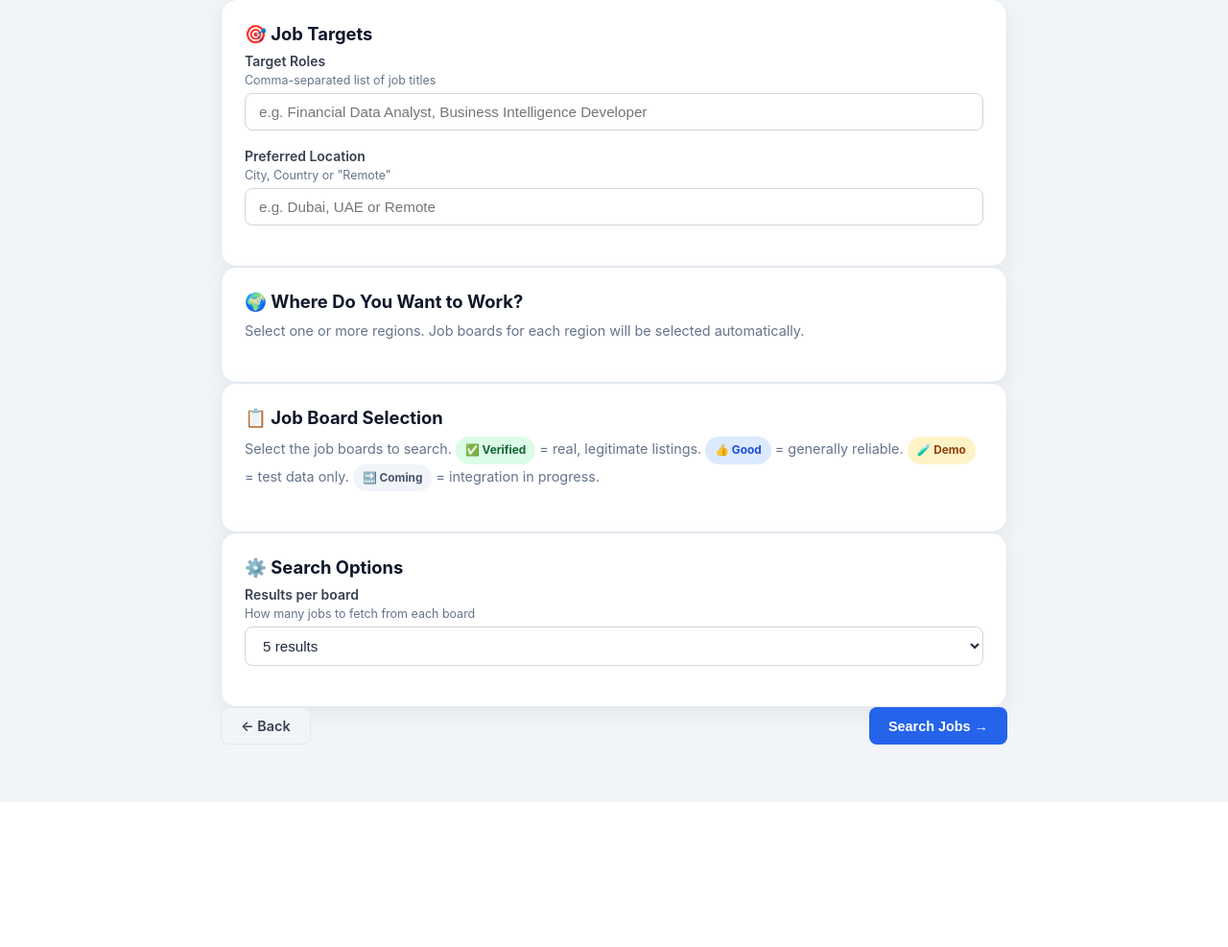
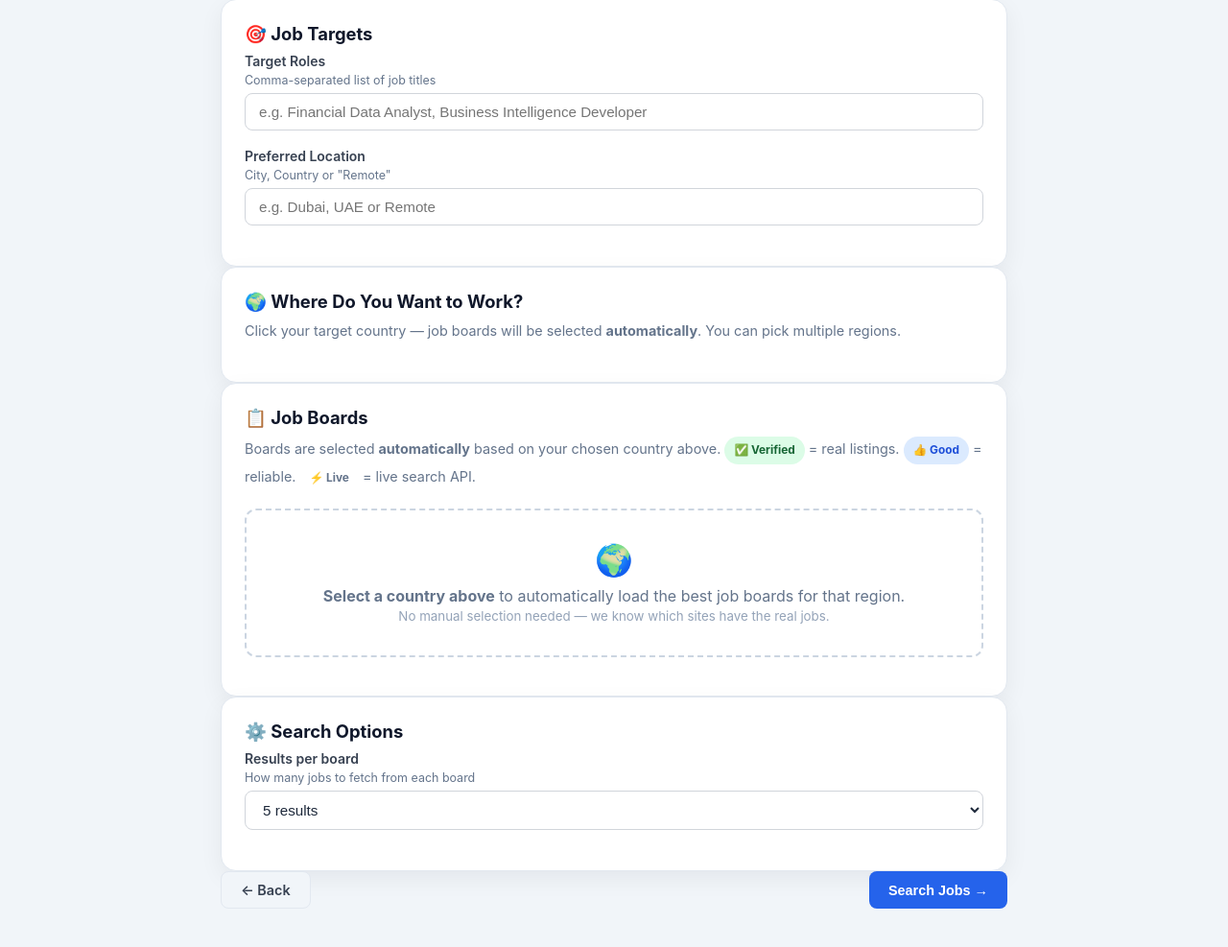
Before and after one commit to armaan-hub/Job-Seeker, a Flask app: template web/templates/step2_config.html in a window 1280 px wide. Shown: the part 259-1246 px from the top of the page at 96% size. Before the commit the page ends 1095 px from the top, so only its background shows below. Run offline with Flask 3, Linux system fonts and the light colour scheme; the template is opened without the code that fills it, so the values that code supplies are empty.

Commit message:
feat: auto-select job boards when country is chosen — no manual picking needed
Before: all 70+ boards shown as a confusing checkbox list; users had
no idea which to pick and had to manually select.

After:
- Empty state shown by default: '🌍 Select a country above to auto-load boards'
- Clicking a country instantly checks ALL relevant boards for that region
- Boards from other regions are hidden + unchecked automatically
- 'Customise manually ›' link for power users who want manual control
- Selected region persisted in session — remembered across page visits
- Board count shown ('X job boards selected') as confirmation
- Location field auto-fills from selected region (was already there, now more visible)

routes.py: pass selected_regions to template; save to search_config on POST
step2_config.html: empty state, DOMContentLoaded auto-restore, updateSelectedRegionInputs()

All 102 tests passing

Co-authored-by: Copilot <223556219+Copilot@users.noreply.github.com>

```diff
--- a/web/routes.py
+++ b/web/routes.py
@@ -164,6 +164,7 @@ def configure_get():
     location = search_config.get("location") or preview.get("location") or defaults.default_location
     sources = search_config.get("sources") or ["mock", "remoteok"]
     max_results = search_config.get("max_results", 10)
+    selected_regions = search_config.get("selected_regions", [])
 
     return render_template(
         "step2_config.html",
@@ -172,6 +173,7 @@ def configure_get():
         location=location,
         sources=sources,
         max_results=max_results,
+        selected_regions=selected_regions,
         # Profile info for auto-fill banner
         profile_name=preview.get("name"),
         profile_title=preview.get("title"),
@@ -190,6 +192,7 @@ def configure_post():
     roles = [r.strip() for r in roles_raw.split(",") if r.strip()]
     location = request.form.get("location", "").strip()
     sources = [source for source in request.form.getlist("sources") if source]
+    selected_regions = request.form.getlist("selected_regions")
 
     try:
         max_results = int(request.form.get("max_results", 10))
@@ -207,6 +210,7 @@ def configure_post():
         "roles": roles,
         "location": location,
         "sources": sources,
+        "selected_regions": selected_regions,
         "max_results": max_results,
     }
     return redirect(url_for("wizard.search_get"))
--- a/web/templates/step2_config.html
+++ b/web/templates/step2_config.html
@@ -64,7 +64,7 @@
     <!-- SECTION 2: Region / Country Selection -->
     <div class="config-section">
       <h2 class="section-title">🌍 Where Do You Want to Work?</h2>
-      <p class="section-hint">Select one or more regions. Job boards for each region will be selected automatically.</p>
+      <p class="section-hint">Click your target country — job boards will be selected <strong>automatically</strong>. You can pick multiple regions.</p>
 
       <div class="region-grid" id="regionGrid">
         {% for region_key, region in region_boards.items() %}
@@ -80,20 +80,28 @@
       <p class="input-hint" id="regionLocationHint" style="display:none">
         📍 Location updated to match selected region — you can still edit it manually below.
       </p>
+      <!-- Hidden inputs to persist selected regions across form submit -->
+      <div id="selectedRegionInputs"></div>
     </div>
 
-    <!-- SECTION 3: Job Boards (shown per region + always show live boards) -->
+    <!-- SECTION 3: Job Boards (auto-filtered by region) -->
     <div class="config-section">
-      <h2 class="section-title">📋 Job Board Selection</h2>
+      <h2 class="section-title">📋 Job Boards</h2>
       <p class="section-hint">
-        Select the job boards to search.
-        <span class="badge badge-verified">✅ Verified</span> = real, legitimate listings.
-        <span class="badge badge-good">👍 Good</span> = generally reliable.
-        <span class="badge badge-demo">🧪 Demo</span> = test data only.
-        <span class="badge badge-stub">🔜 Coming</span> = integration in progress.
+        Boards are selected <strong>automatically</strong> based on your chosen country above.
+        <span class="badge badge-verified">✅ Verified</span> = real listings.
+        <span class="badge badge-good">👍 Good</span> = reliable.
+        <span class="badge badge-live">⚡ Live</span> = live search API.
       </p>
 
-      <div class="boards-grid" id="boardsGrid">
+      <!-- Empty state — shown when no region is selected -->
+      <div id="boardsEmptyState" style="text-align:center;padding:2rem 1rem;color:#64748b;border:2px dashed #cbd5e1;border-radius:12px;margin-bottom:1rem;">
+        <div style="font-size:2rem;margin-bottom:0.5rem">🌍</div>
+        <strong>Select a country above</strong> to automatically load the best job boards for that region.
+        <br><small style="color:#94a3b8">No manual selection needed — we know which sites have the real jobs.</small>
+      </div>
+
+      <div class="boards-grid" id="boardsGrid" style="display:none">
         {% for key, meta in board_registry.items() %}
         <label class="board-card {% if key in sources %}board-selected{% endif %}" id="board-{{ key }}"
                data-regions="{{ board_regions.get(key, []) | join(' ') }}">
@@ -119,7 +127,12 @@
         {% endfor %}
       </div>
 
-      <!-- Hidden input to ensure at least mock is sent if nothing selected -->
+      <!-- Show how many boards are selected -->
+      <p id="boardsCount" style="font-size:0.85rem;color:#475569;margin-top:0.5rem;display:none">
+        <strong id="boardsCountNum">0</strong> job boards selected
+        <a href="#" onclick="showAllBoards(event)" style="margin-left:0.75rem;font-size:0.8rem;color:#6366f1">Customise manually ›</a>
+      </p>
+
       <p id="no-sources-warning" class="warning-text" style="display:none">
         ⚠ Please select at least one job board.
       </p>
@@ -158,6 +171,9 @@ const regionBoards = {{ region_board_map | tojson }};
 // Board regions: board_key → [region_keys]
 const boardRegions = {{ board_regions | tojson }};
 
+// Pre-selected regions from last search (persisted via session)
+const preSelectedRegions = {{ selected_regions | tojson }};
+
 // Region default locations
 const regionLocations = {};
 document.querySelectorAll('.region-card').forEach(card => {
@@ -177,9 +193,9 @@ function toggleRegion(regionKey, el) {
     el.classList.add('region-selected');
     document.getElementById('check-' + regionKey).style.display = 'inline';
   }
-  // Update location field to match selected region(s)
   updateLocationFromRegions();
   applyRegionFilter();
+  updateSelectedRegionInputs();
 }
 
 function updateLocationFromRegions() {
@@ -189,7 +205,6 @@ function updateLocationFromRegions() {
     hint.style.display = 'none';
     return;
   }
-  // Build location string from all selected regions
   const locs = [...selectedRegions]
     .map(r => regionLocations[r] || '')
     .filter(Boolean);
@@ -201,28 +216,87 @@ function updateLocationFromRegions() {
 
 function applyRegionFilter() {
   const boards = document.querySelectorAll('.board-card');
+  const emptyState = document.getElementById('boardsEmptyState');
+  const boardsGrid = document.getElementById('boardsGrid');
+  const boardsCount = document.getElementById('boardsCount');
+
+  if (selectedRegions.size === 0) {
+    // No region selected — show empty state, hide grid
+    emptyState.style.display = '';
+    boardsGrid.style.display = 'none';
+    boardsCount.style.display = 'none';
+    // Uncheck everything
+    boards.forEach(card => {
+      const cb = card.querySelector('input[type=checkbox]');
+      if (cb) { cb.checked = false; card.classList.remove('board-selected'); }
+    });
+    return;
+  }
+
+  // Region(s) selected — show grid, hide empty state
+  emptyState.style.display = 'none';
+  boardsGrid.style.display = '';
+  boardsCount.style.display = '';
+
+  let checkedCount = 0;
   boards.forEach(card => {
-    const key = card.id.replace('board-', '');
     const meta = card.dataset.regions ? card.dataset.regions.split(' ').filter(Boolean) : [];
+    const isGlobal = meta.length === 0; // global boards (remotive, etc.) always shown
+    const inRegion = meta.some(r => selectedRegions.has(r));
 
-    if (selectedRegions.size === 0) {
-      // Show all when no region selected
+    if (isGlobal || inRegion) {
       card.style.display = '';
+      // Auto-check region boards
+      const cb = card.querySelector('input[type=checkbox]');
+      if (cb && !cb.checked) {
+        cb.checked = true;
+        card.classList.add('board-selected');
+      }
     } else {
-      // Show board if its region is selected, OR if it has no region (global)
-      const visible = meta.length === 0 || meta.some(r => selectedRegions.has(r));
-      card.style.display = visible ? '' : 'none';
-      if (visible) {
-        // Auto-check the board
-        const cb = card.querySelector('input[type=checkbox]');
-        if (cb && !cb.checked) {
-          cb.checked = true;
-          card.classList.add('board-selected');
-        }
-      }
+      // Hide and uncheck boards not in selected regions
+      card.style.display = 'none';
+      const cb = card.querySelector('input[type=checkbox]');
+      if (cb) { cb.checked = false; card.classList.remove('board-selected'); }
     }
+
+    const cb = card.querySelector('input[type=checkbox]');
+    if (cb && cb.checked && card.style.display !== 'none') checkedCount++;
+  });
+
+  document.getElementById('boardsCountNum').textContent = checkedCount;
+}
+
+function showAllBoards(e) {
+  e.preventDefault();
+  // Reveal all boards for manual selection
+  document.querySelectorAll('.board-card').forEach(card => { card.style.display = ''; });
+  document.getElementById('boardsCount').style.display = 'none';
+}
+
+function updateSelectedRegionInputs() {
+  const container = document.getElementById('selectedRegionInputs');
+  container.innerHTML = '';
+  selectedRegions.forEach(r => {
+    const inp = document.createElement('input');
+    inp.type = 'hidden';
+    inp.name = 'selected_regions';
+    inp.value = r;
+    container.appendChild(inp);
   });
 }
+
+// On page load: restore previously selected regions (from session)
+document.addEventListener('DOMContentLoaded', () => {
+  if (preSelectedRegions && preSelectedRegions.length > 0) {
+    preSelectedRegions.forEach(regionKey => {
+      const card = document.querySelector(`.region-card[data-region="${regionKey}"]`);
+      if (card) toggleRegion(regionKey, card);
+    });
+  } else {
+    // First visit — show empty state
+    applyRegionFilter();
+  }
+});
 
 // Validate at submit
 document.getElementById('configForm').addEventListener('submit', function(e) {
@@ -230,6 +304,8 @@ document.getElementById('configForm').addEventListener('submit', function(e) {
   if (checked.length === 0) {
     e.preventDefault();
     document.getElementById('no-sources-warning').style.display = 'block';
+    document.getElementById('boardsGrid').style.display = '';
+    document.getElementById('boardsEmptyState').style.display = 'none';
     document.getElementById('boardsGrid').scrollIntoView({behavior: 'smooth'});
   }
 });
```
